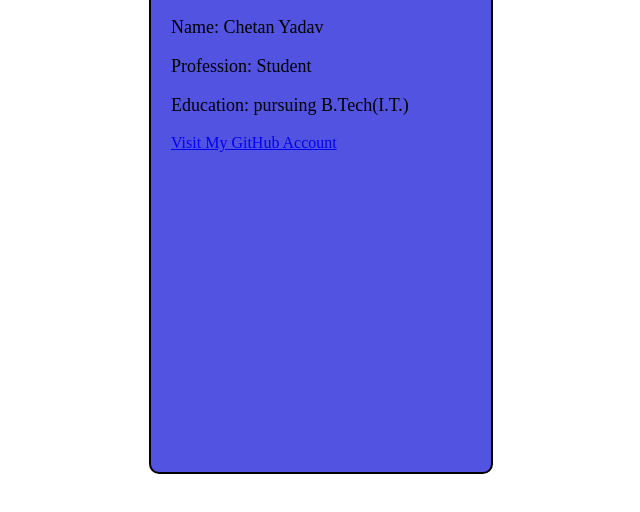
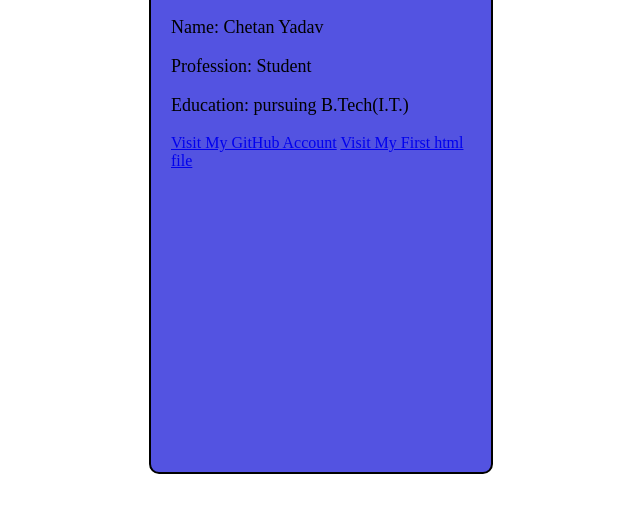
Before and after one commit to CHETAN9049/Week1, a plain HTML site: page namecardgit.html in a window 1280 px wide. Shown: the part 178-690 px from the top of the page, without its empty margins (319-959 px from the left). Drawn offline with Linux system fonts and the light colour scheme.

Commit message:
first change

```diff
--- a/namecardgit.html
+++ b/namecardgit.html
@@ -46,6 +46,7 @@
             <p>Profession: Student</p>
             <p>Education: pursuing B.Tech(I.T.)</p>
             <a href="https://github.com/CHETAN9049">Visit My GitHub Account</a>
+            <a href="https://github.com/CHETAN9049/Week1">Visit My First html file</a>
         </div>
     </div>
 </body>
```
